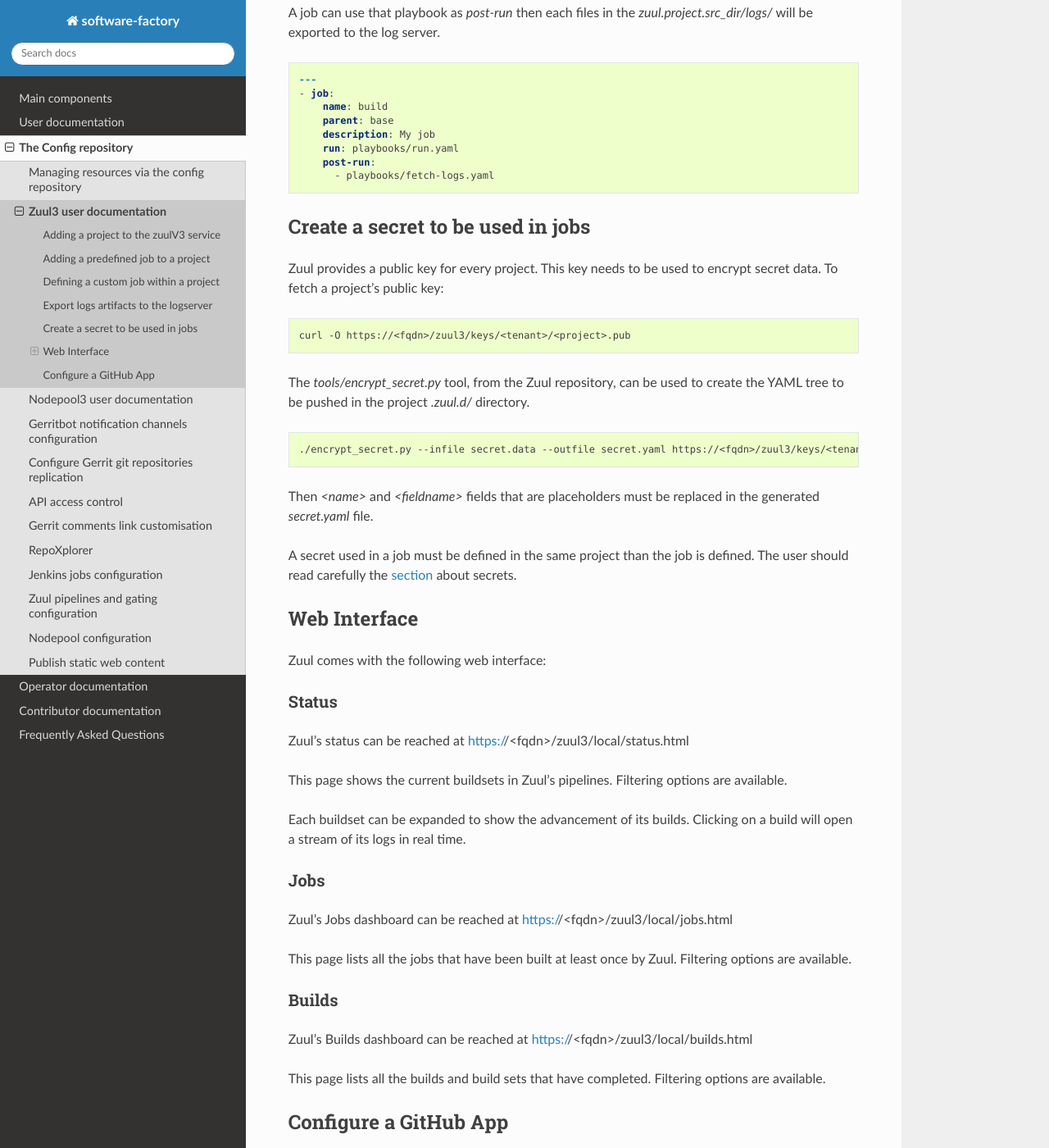
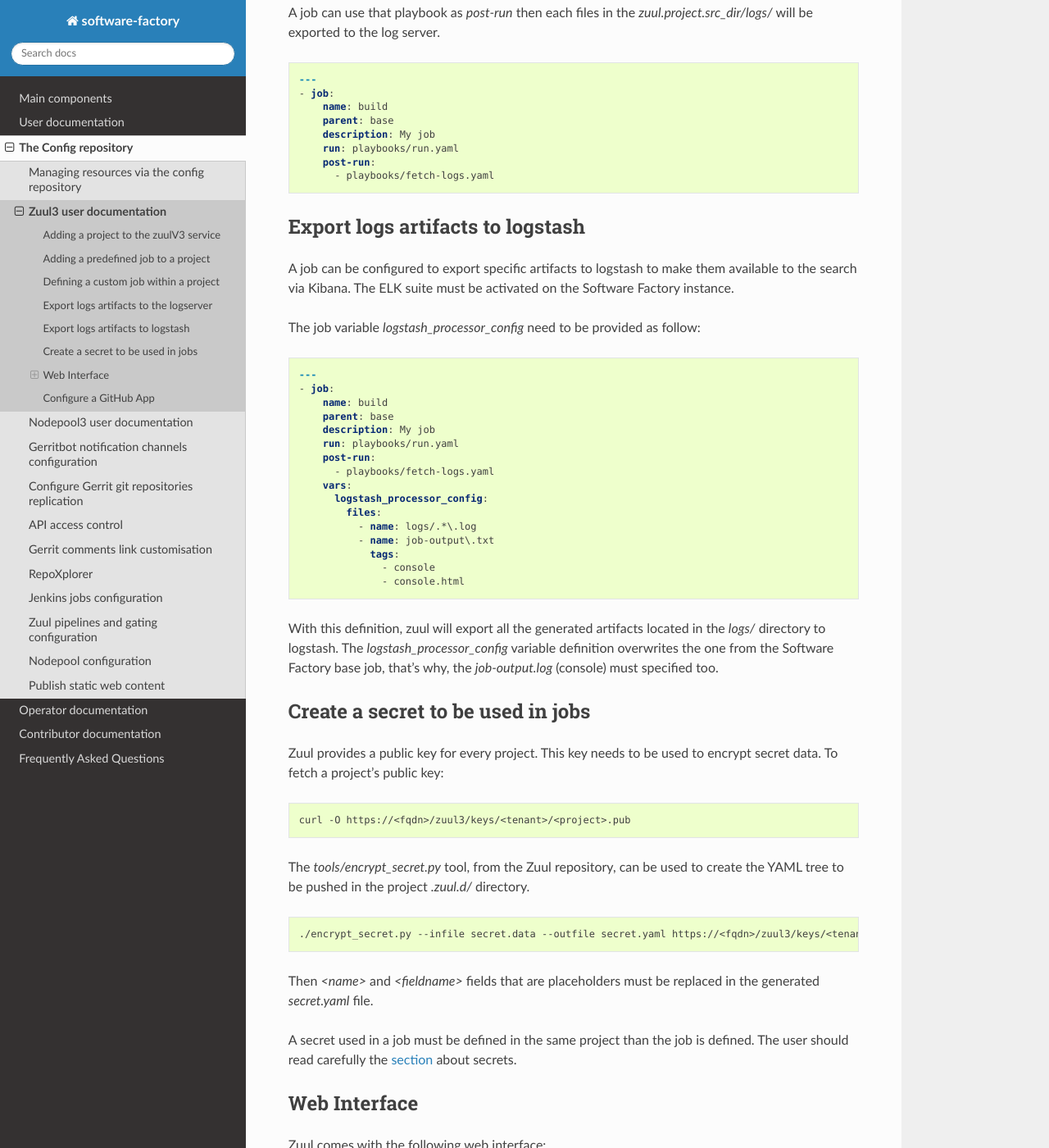
Before and after one commit to softwarefactory-project/sf-docs, a Sphinx documentation site: the page built from docs/project_config/zuul3_user.rst, in a window 1280 px wide and 1400 px high, scrolled down 4068 px. Shown: the whole window at 82% size. Built offline with Sphinx 7.4.7 and the Read the Docs theme 2.0.0, drawn with Linux system fonts in a browser that asks for light colours.

Commit message:
Add elk admin doc + logstash export doc
Change-Id: Iba9e7d67dc99a5b6fe3260bbb3143d6eb915607a

```diff
--- a/docs/operator/management.rst
+++ b/docs/operator/management.rst
@@ -14,6 +14,7 @@ Management
    gerrit_replication_operator
    resources_operator
    repoxplorer
+   elk_operator
    access_control
    metrics_operator
    upgrade
--- a/docs/project_config/zuul3_user.rst
+++ b/docs/project_config/zuul3_user.rst
@@ -237,6 +236,42 @@ in the *zuul.project.src_dir/logs/* will be exported to the log server.
       post-run:
         - playbooks/fetch-logs.yaml
 
+
+.. _zuul3-artifacts-export-logstash:
+
+Export logs artifacts to logstash
+---------------------------------
+
+A job can be configured to export specific artifacts
+to logstash to make them available to the search via Kibana.
+The ELK suite must be activated on the Software Factory instance.
+
+The job variable *logstash_processor_config* need to be provided
+as follow:
+
+.. code-block:: yaml
+
+  ---
+  - job:
+      name: build
+      parent: base
+      description: My job
+      run: playbooks/run.yaml
+      post-run:
+        - playbooks/fetch-logs.yaml
+      vars:
+        logstash_processor_config:
+          files:
+            - name: logs/.*\.log
+            - name: job-output\.txt
+              tags:
+                - console
+                - console.html
+
+With this definition, zuul will export all the generated artifacts
+located in the *logs/* directory to logstash. The *logstash_processor_config*
+variable definition overwrites the one from the Software Factory base job,
+that's why, the *job-output.log* (console) must specified too.
 
 Create a secret to be used in jobs
 ----------------------------------
```
Also changed, not shown: other parts of docs/project_config/zuul3_user.rst (+0 -1 lines), docs/operator/elk_operator.rst (added, +37 -0 lines).
